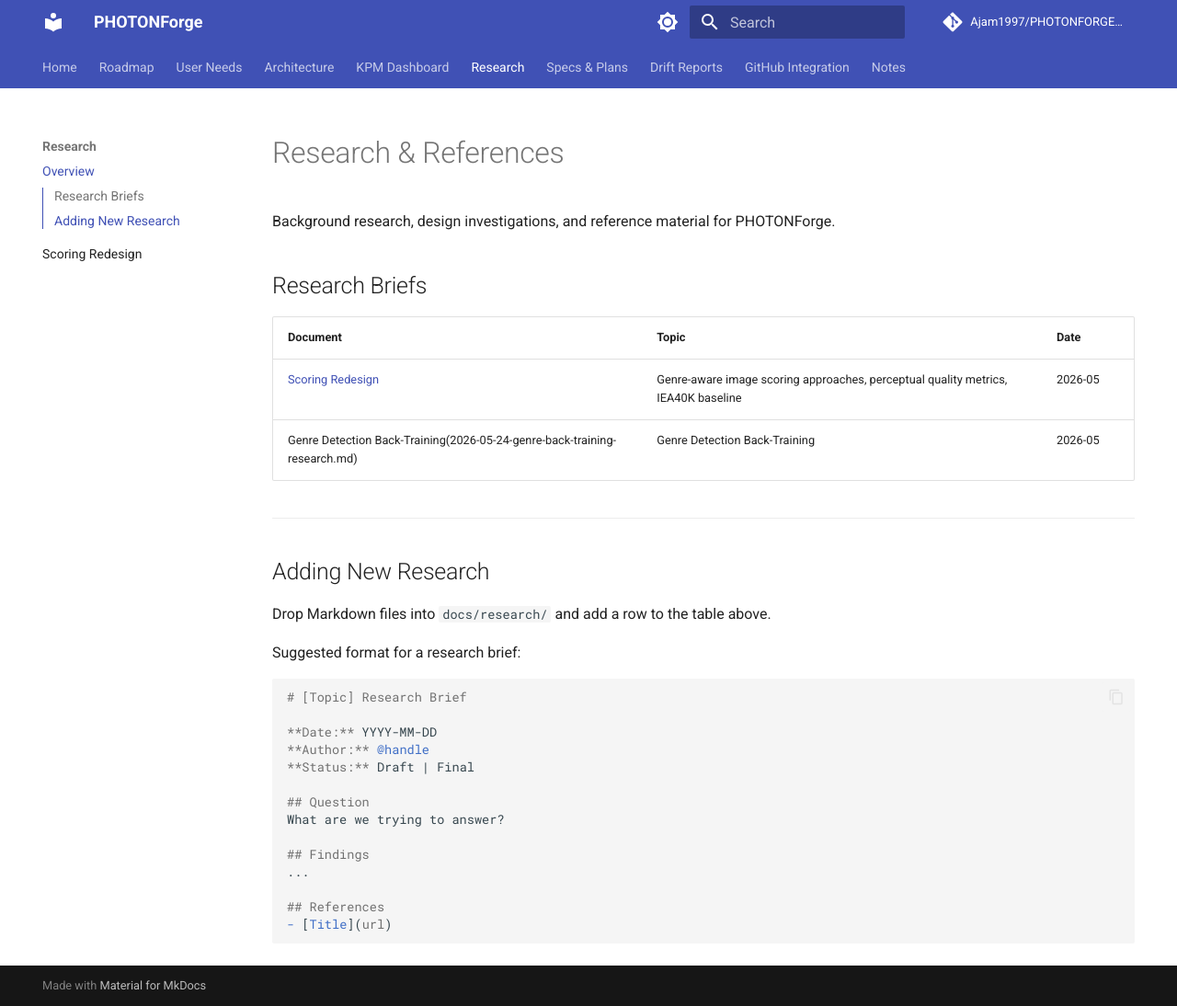
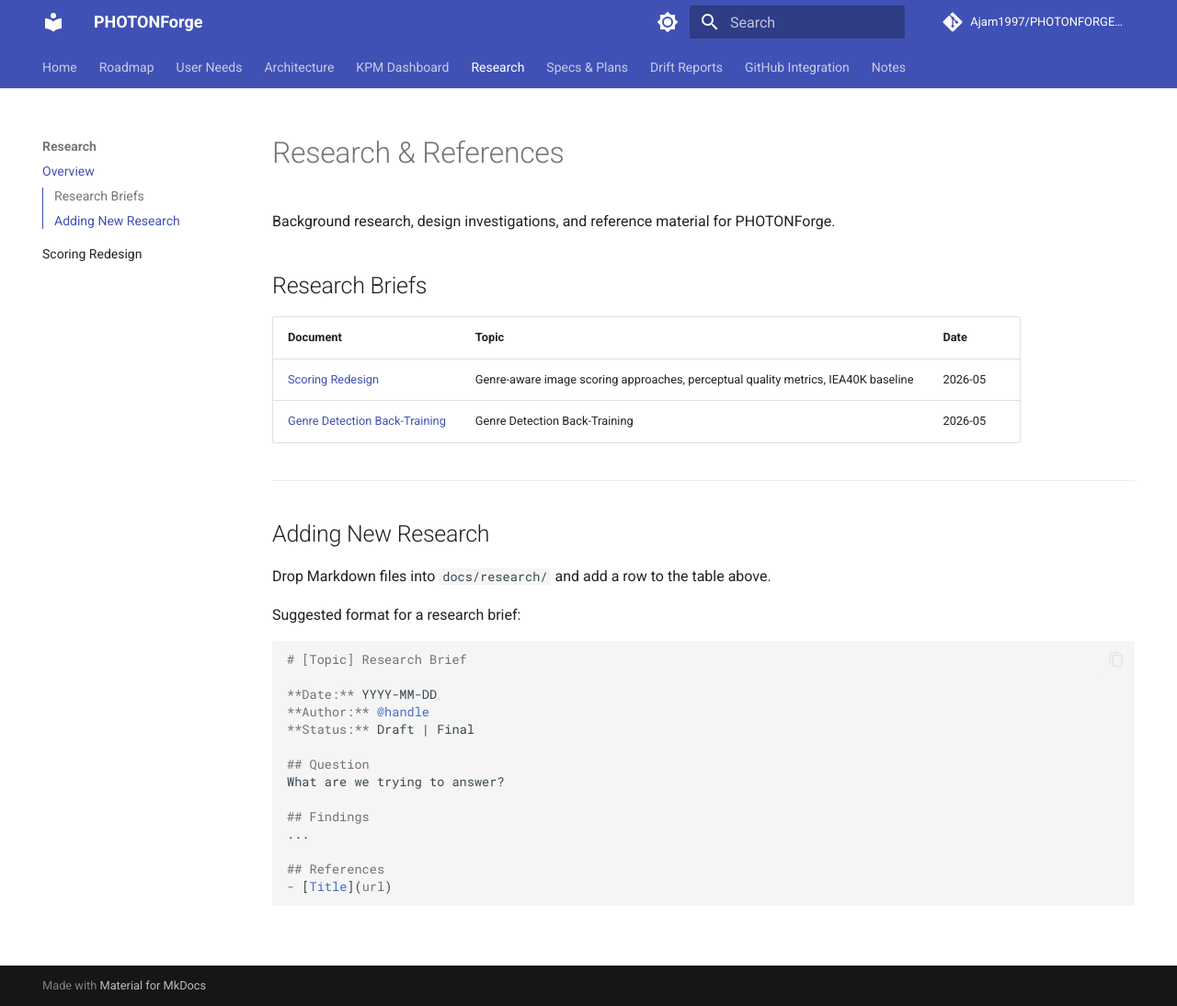
Before and after one commit to Ajam1997/PHOTONFORGE_Photo-Workflow, an MkDocs documentation site: the page built from docs/research/index.md, in a window 1280 px wide and 1094 px high. Shown: the whole window at 92% size. Built offline with MkDocs 1.6.1 and Material for MkDocs 9.7.7, drawn with Linux system fonts in a browser that asks for light colours; comment, search, counter and statistics services are not loaded.

Commit message:
fixing typo

```diff
--- a/docs/research/index.md
+++ b/docs/research/index.md
@@ -7,7 +7,7 @@
 | Document | Topic | Date |
 |:---|:---|:---|
 | [Scoring Redesign](scoring-redesign.md) | Genre-aware image scoring approaches, perceptual quality metrics, IEA40K baseline | 2026-05 |
-|Genre Detection Back-Training(2026-05-24-genre-back-training-research.md)|Genre Detection Back-Training|2026-05|
+| [Genre Detection Back-Training](2026-05-24-genre-back-training-research.md) |Genre Detection Back-Training |2026-05 |
 
 ---
 
```
